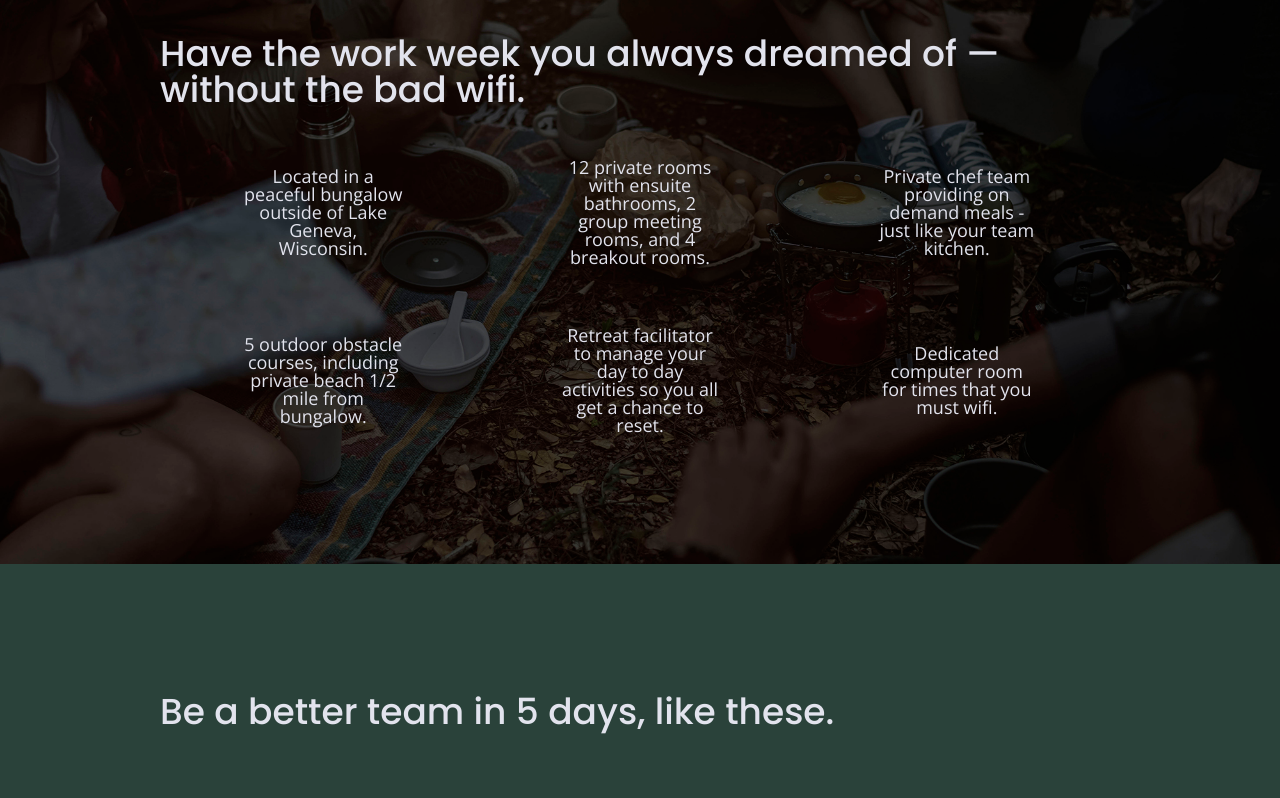
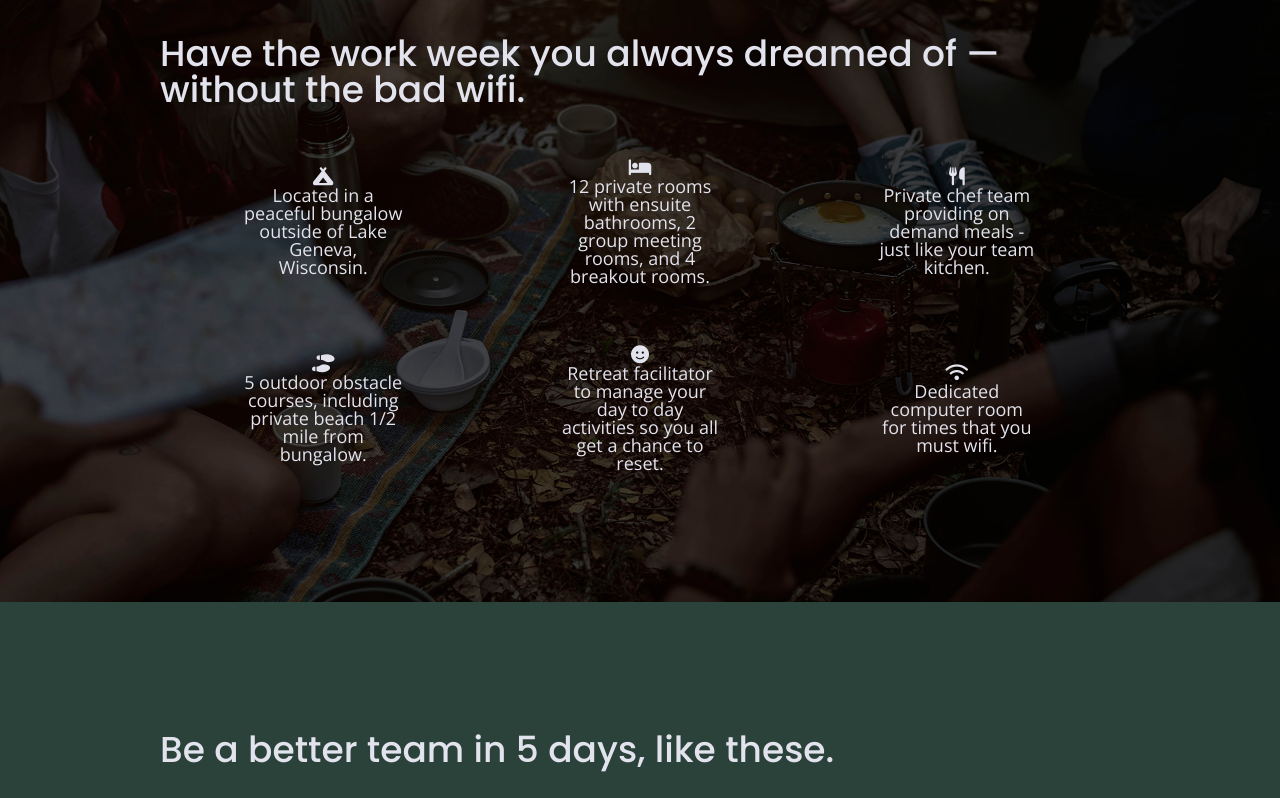
Before and after one commit to saraxcoding/unplugged-retreat, a website built with Parcel: page index.html in a window 1280 px wide. Shown: the part 1088-1886 px from the top of the page. Built offline with nearby package versions, Linux system fonts and the light colour scheme.

Commit message:
Added icons for the home page

```diff
--- a/index.html
+++ b/index.html
@@ -77,6 +77,7 @@
         <div class="features-items">
           <article>
             <p class="fontawesome-icon">
+              <i class="fas fa-campground"></i>
             </p>
             <p class="features-item-description">
               Located in a peaceful bungalow outside of Lake Geneva, Wisconsin.
@@ -84,6 +85,7 @@
           </article>
           <article>
             <p class="fontawesome-icon">
+              <i class="fas fa-bed"></i>
             </p>
             <p class="features-item-description">
               12 private rooms with ensuite bathrooms, 2 group meeting rooms, and 4 breakout rooms.
@@ -91,6 +93,7 @@
           </article>
           <article>
             <p class="fontawesome-icon">
+              <i class="fas fa-utensils"></i>
             </p>
             <p class="features-item-description">
               Private chef team providing on demand meals - just like your team kitchen.
@@ -98,6 +101,7 @@
           </article>
           <article>
             <p class="fontawesome-icon">
+              <i class="fas fa-shoe-prints"></i>
             </p>
             <p class="features-item-description">
               5 outdoor obstacle courses, including private beach 1/2 mile from bungalow.
@@ -105,6 +109,7 @@
           </article>
           <article>
             <p class="fontawesome-icon">
+              <i class="fas fa-smile"></i>
             </p>
             <p class="features-item-description">
               Retreat facilitator to manage your day to day activities so you all get a chance to reset.
@@ -112,6 +117,7 @@
           </article>
           <article>
             <p class="fontawesome-icon">
+              <i class="fas fa-wifi"></i>
             </p>
             <p class="features-item-description">
               Dedicated computer room for times that you must wifi.
```
